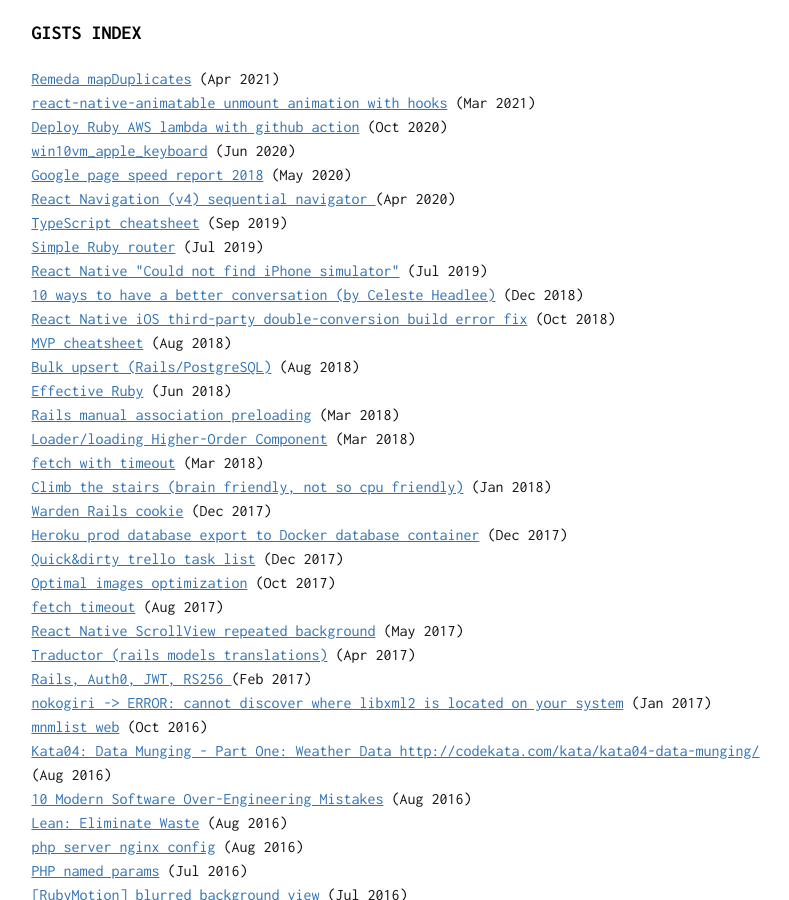
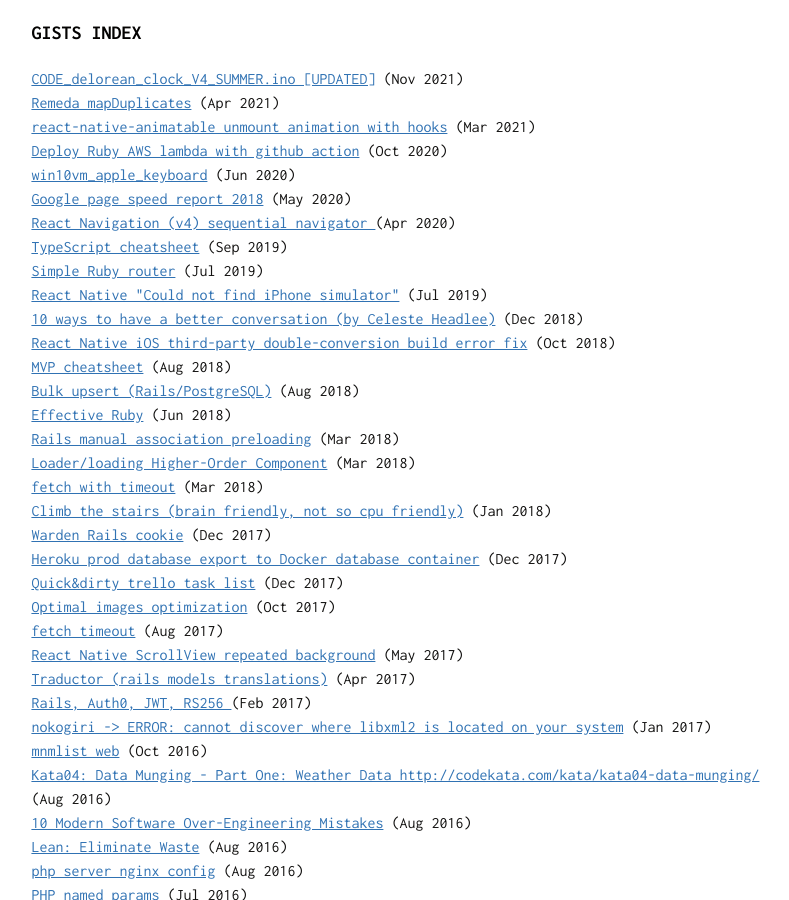
Before and after one commit to sobstel/sobstel.github.com, a Jekyll site: the page built from gists.html, in a window 1280 px wide and 900 px high. Shown: the whole window, without its empty margins (243-1032 px from the left). Built offline with Jekyll 4.4.1, drawn with Linux system fonts in a browser that asks for light colours.

Commit message:
If you tell the truth, you don't have to remember anything

```diff
--- a/_data/gists.yml
+++ b/_data/gists.yml
@@ -1,4 +1,7 @@
 ---
+- title: CODE_delorean_clock_V4_SUMMER.ino [UPDATED]
+  url: https://gist.github.com/195b48cde1ece9f88f5f1480b9b1e51d
+  date: '2021-11-05T15:27:20Z'
 - title: Remeda mapDuplicates
   url: https://gist.github.com/f5a698b0c2379d5fadca23a702ca6426
   date: '2021-04-04T10:02:29Z'
--- a/blog.html
+++ b/blog.html
@@ -7,13 +7,13 @@
   <h1>Blog Archive</h1>
   <h2 id="TODAY-I-LEARNED-TIL-">TODAY I LEARNED (TIL)</h2>
 
-  <p>This has been discontinued in favor of more free-form <a href="https://www.notion.so/sobstel/TodayILearned-b80317b3c707442d8410e42ae61c4c3f">notion.so/sobstel/TodayILearned-b80317b3c707442d8410e42ae61c4c3f</a>.</p>
-
   <p>
     {% for post in site.posts limit:3 %}
       <a href="{{ post.url }}">{{ post.title }}</a> ({{ post.date | date: "%b %Y" }})<br />
     {% endfor %}
   </p>
+
+  <p>Discontinued in favor of more free-form <a href="https://sobstel.notion.site/TodayILearned-b80317b3c707442d8410e42ae61c4c3f">sobstel.notion.site/TodayILearned-b80317b3c707442d8410e42ae61c4c3f</a>.</p>
 
   <h2 id="OLD-POSTS">OLD POSTS</h2>
 
```
